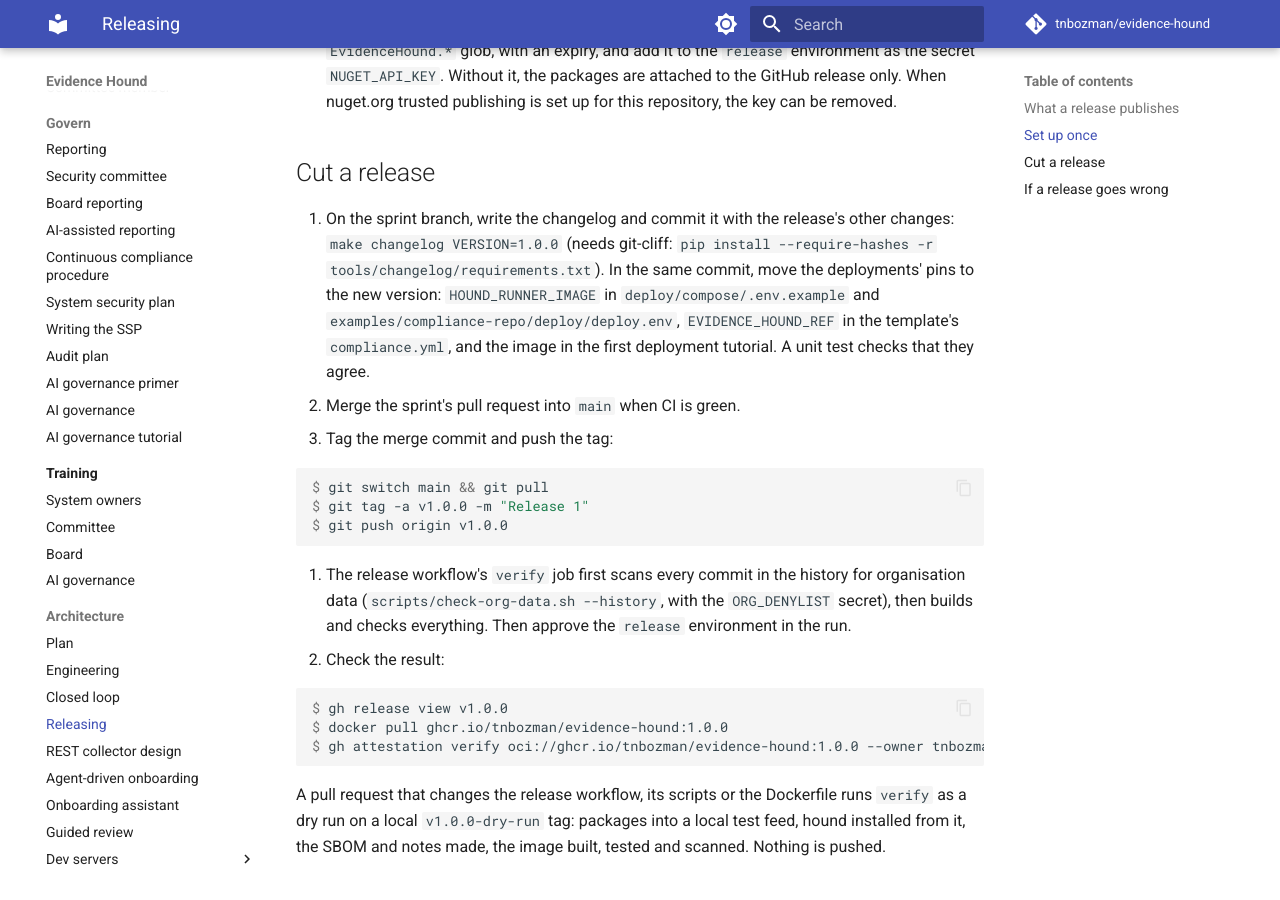
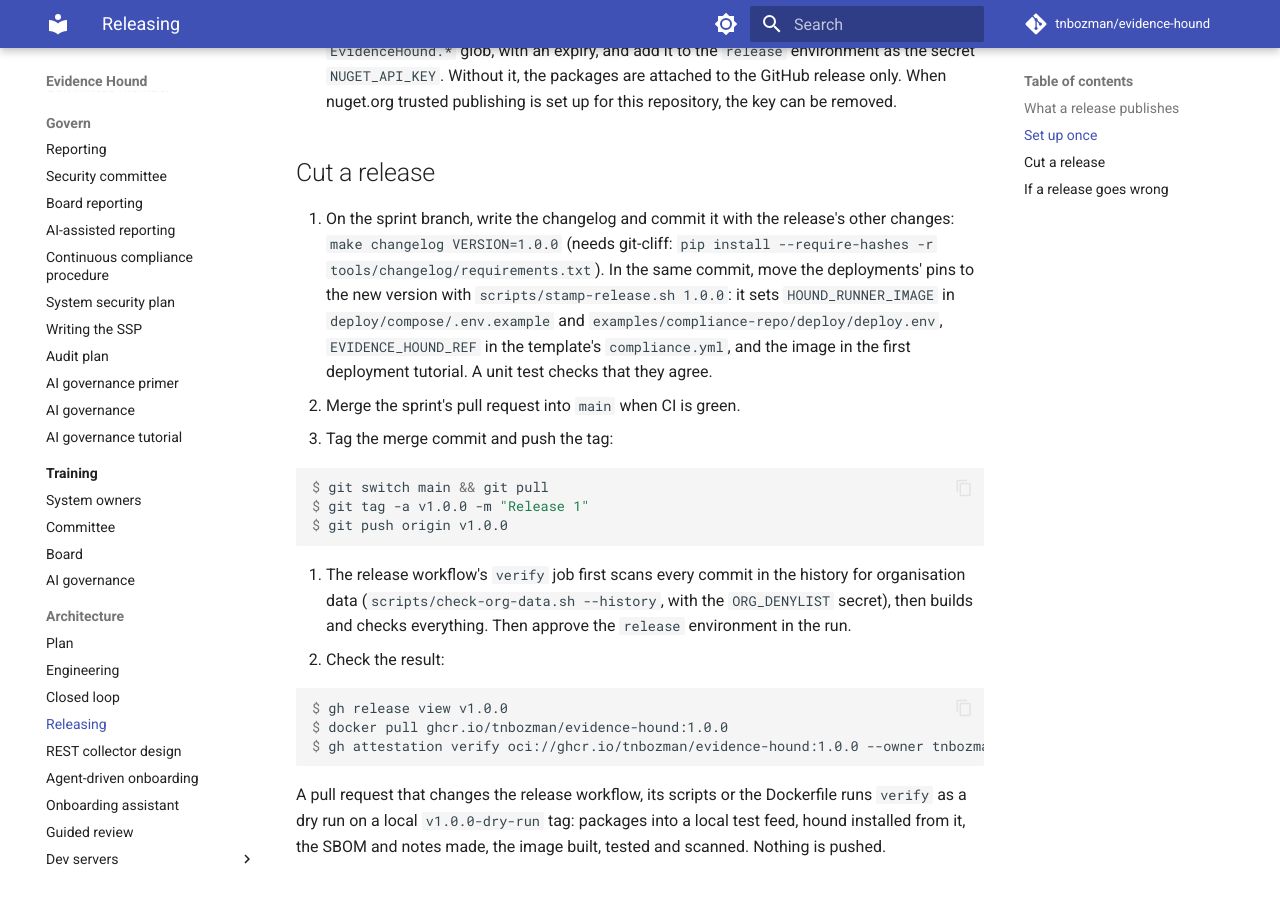
Before and after one commit to tnbozman/evidence-hound, an MkDocs documentation site: the page built from docs/releasing.md, in a window 1280 px wide and 900 px high, scrolled down 1111 px. Built offline with MkDocs 1.6.1 and Material for MkDocs 9.7.7, drawn with Linux system fonts in a browser that asks for light colours; comment, search, counter and statistics services are not loaded.

Commit message:
feat(s14-04): scripts/stamp-release.sh moves every deployment pin to a release [green]
Co-Authored-By: Claude Opus 5.5 <noreply@anthropic.com>
Claude-Session: https://claude.ai/code/session_01QC7Mi88DCzDgw6LYwYAYhv

```diff
--- a/docs/releasing.md
+++ b/docs/releasing.md
@@ -29,9 +29,9 @@ The version comes from the tag (MinVer). Between releases, builds are pre-releas
 
 1. On the sprint branch, write the changelog and commit it with the release's other changes:
    `make changelog VERSION=1.0.0` (needs git-cliff: `pip install --require-hashes -r tools/changelog/requirements.txt`).
-   In the same commit, move the deployments' pins to the new version: `HOUND_RUNNER_IMAGE` in `deploy/compose/.env.example` and
-   `examples/compliance-repo/deploy/deploy.env`, `EVIDENCE_HOUND_REF` in the template's `compliance.yml`, and the image in the first
-   deployment tutorial. A unit test checks that they agree.
+   In the same commit, move the deployments' pins to the new version with `scripts/stamp-release.sh 1.0.0`: it sets
+   `HOUND_RUNNER_IMAGE` in `deploy/compose/.env.example` and `examples/compliance-repo/deploy/deploy.env`, `EVIDENCE_HOUND_REF` in the
+   template's `compliance.yml`, and the image in the first deployment tutorial. A unit test checks that they agree.
 2. Merge the sprint's pull request into `main` when CI is green.
 3. Tag the merge commit and push the tag:
 
```
Also changed, not shown: 1 other file.
